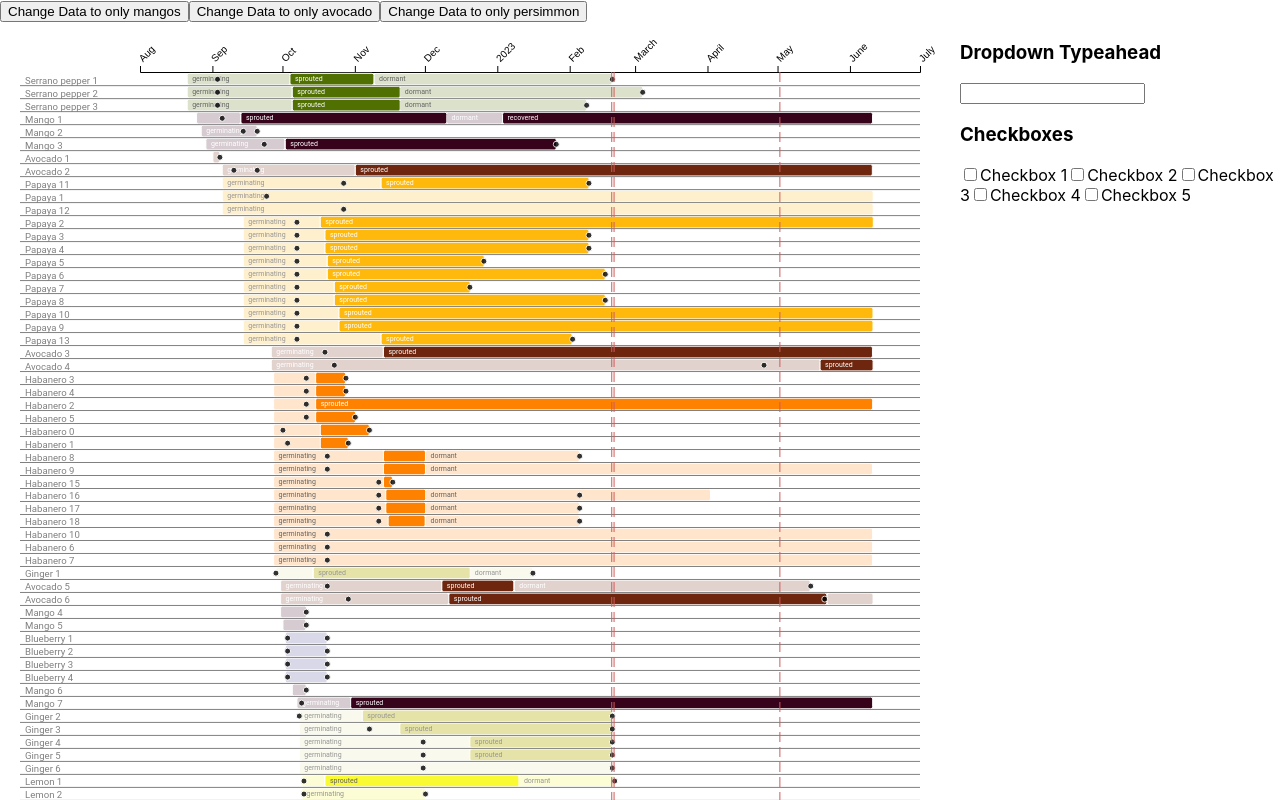
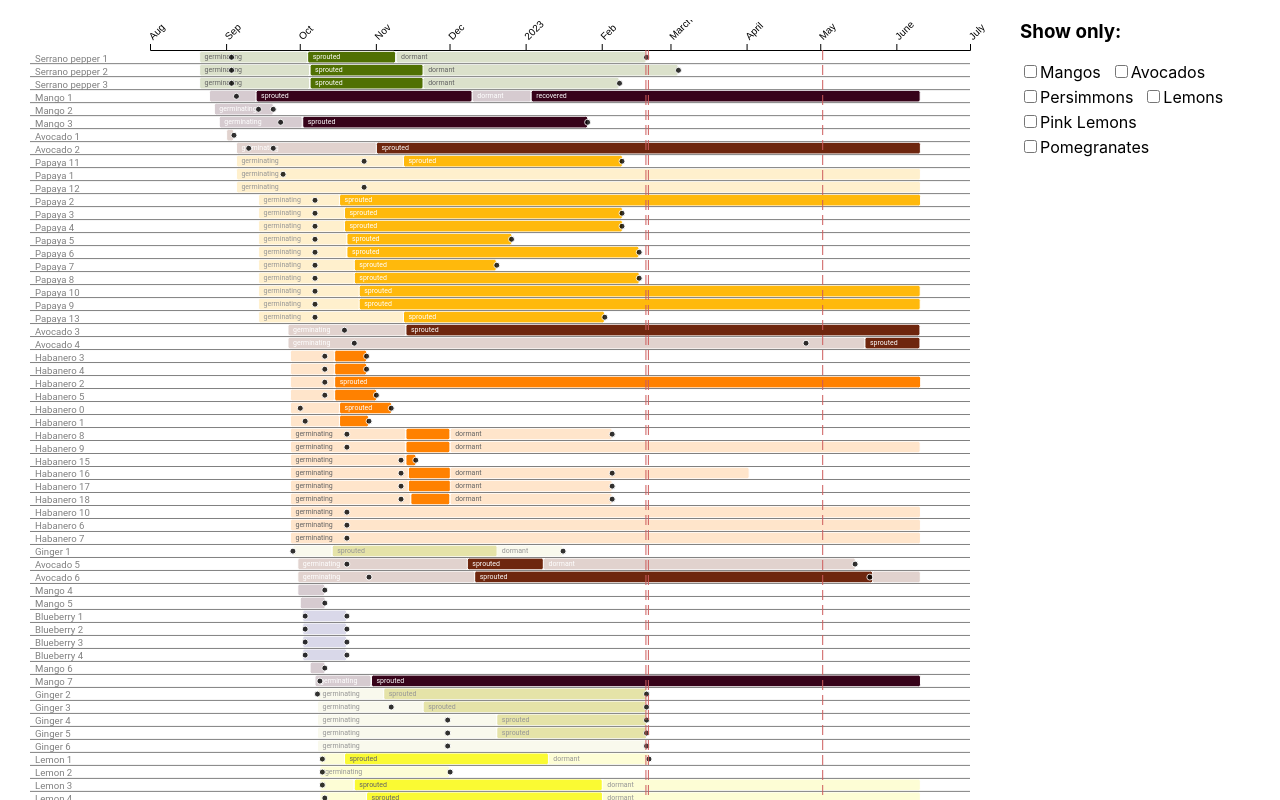
Before and after one commit to jpiccirillo/gantt-plant-timeline, a React (Create React App) app: page / in a window 1280 px wide. Shown: the top 800 px of the page. Built offline with nearby package versions, Linux system fonts and the light colour scheme.

Commit message:
Implement data change on checkbox usage

```diff
--- a/src/App.js
+++ b/src/App.js
@@ -7,36 +7,24 @@ import "./style/App.css";
 function App() {
   let [parentData, setParentData] = useState(data);
 
-  function toMangoData() {
+  const handleSidebarEvent = (tags) => {
     setParentData(
-      data.filter(
-        (plant) => plant.name === "Mango 29" || plant.name === "Mango 31"
-      )
+      data.filter((plant) => {
+        const validTags = tags.filter((t) => t.checked);
+        return !validTags.length
+          ? true
+          : validTags.find(({ id }) => {
+              return plant.name.toLowerCase().startsWith(id.toLowerCase());
+            });
+      })
     );
-  }
-
-  function toAvocadoData() {
-    setParentData(data.filter((plant) => plant.name.includes("Avocado")));
-  }
-
-  function toPersimmonData() {
-    setParentData(data.filter((plant) => plant.name.includes("Persimmon")));
-  }
+  };
 
   return (
     <div className="App">
-      <button className="App-header" onClick={toMangoData}>
-        Change Data to only mangos
-      </button>
-      <button className="App-header" onClick={toAvocadoData}>
-        Change Data to only avocado
-      </button>
-      <button className="App-header" onClick={toPersimmonData}>
-        Change Data to only persimmon
-      </button>
       <div id="gantt-wrapper">
         <GanttChart data={parentData} />
-        <Sidebar />
+        <Sidebar onSidebarEvent={handleSidebarEvent} />
       </div>
     </div>
   );
--- a/src/components/Chart/Chart.jsx
+++ b/src/components/Chart/Chart.jsx
@@ -6,8 +6,8 @@ import { isMobile, toTitleCase, registerResize, cm } from "../../utils";
 import { useEffect, useRef, useState } from "react";
 
 let margin = isMobile()
-  ? { top: 50, right: 10, bottom: 30, left: 10, laneGutter: 90 }
-  : { top: 50, right: 20, bottom: 30, left: 20, laneGutter: 120 };
+  ? { top: 30, right: 10, bottom: 30, left: 10, laneGutter: 90 }
+  : { top: 30, right: 20, bottom: 30, left: 20, laneGutter: 120 };
 
 const config = {
   fixedRowHeight: true,
--- a/src/components/Sidebar/Sidebar.jsx
+++ b/src/components/Sidebar/Sidebar.jsx
@@ -1,83 +1,45 @@
 import React, { useState } from "react";
+import "../../style/sidebar.css";
 
-const Sidebar = () => {
-  const [selectedOption, setSelectedOption] = useState("");
-  const [checkboxes, setCheckboxes] = useState({
-    checkbox1: false,
-    checkbox2: false,
-    checkbox3: false,
-    checkbox4: false,
-    checkbox5: false,
-  });
-
-  const handleDropdownChange = (e) => {
-    setSelectedOption(e.target.value);
-  };
+const Sidebar = ({ onSidebarEvent }) => {
+  const [checkboxes, setCheckboxes] = useState([
+    { id: "mango", label: "Mangos", checked: false },
+    { id: "avocado", label: "Avocados", checked: false },
+    { id: "persimmon", label: "Persimmons", checked: false },
+    { id: "lemon", label: "Lemons", checked: false },
+    { id: "pink lemon", label: "Pink Lemons", checked: false },
+    { id: "pom", label: "Pomegranates", checked: false },
+  ]);
 
   const handleCheckboxChange = (e) => {
     const { name, checked } = e.target;
-    setCheckboxes((prevState) => ({ ...prevState, [name]: checked }));
+    setCheckboxes((prevState) => {
+      const newState = prevState.map((checkbox) =>
+        checkbox.id === name ? { ...checkbox, checked } : checkbox
+      );
+      onSidebarEvent(newState);
+      return newState;
+    });
   };
 
   return (
     <div className="sidebar">
-      <h3>Dropdown Typeahead</h3>
-      <input
-        type="text"
-        value={selectedOption}
-        onChange={handleDropdownChange}
-      />
-
-      <h3>Checkboxes</h3>
-      <label>
-        <input
-          type="checkbox"
-          name="checkbox1"
-          checked={checkboxes.checkbox1}
-          onChange={handleCheckboxChange}
-        />
-        Checkbox 1
-      </label>
-
-      <label>
-        <input
-          type="checkbox"
-          name="checkbox2"
-          checked={checkboxes.checkbox2}
-          onChange={handleCheckboxChange}
-        />
-        Checkbox 2
-      </label>
-
-      <label>
-        <input
-          type="checkbox"
-          name="checkbox3"
-          checked={checkboxes.checkbox3}
-          onChange={handleCheckboxChange}
-        />
-        Checkbox 3
-      </label>
-
-      <label>
-        <input
-          type="checkbox"
-          name="checkbox4"
-          checked={checkboxes.checkbox4}
-          onChange={handleCheckboxChange}
-        />
-        Checkbox 4
-      </label>
-
-      <label>
-        <input
-          type="checkbox"
-          name="checkbox5"
-          checked={checkboxes.checkbox5}
-          onChange={handleCheckboxChange}
-        />
-        Checkbox 5
-      </label>
+      <h3>Show only:</h3>
+      <div className="checkboxes-container">
+        {checkboxes.map((checkbox) => (
+          <span className="label-input">
+            <label key={checkbox.id}>
+              <input
+                type="checkbox"
+                name={checkbox.id}
+                checked={checkbox.checked}
+                onChange={handleCheckboxChange}
+              />
+              {checkbox.label}
+            </label>
+          </span>
+        ))}
+      </div>
     </div>
   );
 };
--- a/src/style/App.css
+++ b/src/style/App.css
@@ -1,4 +1,19 @@
 #gantt-wrapper {
   display: grid;
-  grid-template-columns: 3fr 1fr;
+  grid-template-columns: 4fr 1fr;
+  grid-gap: 10px;
+  padding: 10px;
+  margin-top: 10px;
 }
+
+@media only screen and (max-width: 500px) {
+  #gantt-wrapper {
+    grid-template-columns: 1fr;
+  }
+  .sidebar {
+    order: 1;
+  }
+  .gantt {
+    order: 2;
+  }
+}
--- /dev/null
+++ b/src/style/sidebar.css
@@ -0,0 +1,9 @@
+.label-input {
+  margin-right: 10px;
+  display: inline-block;
+  margin-bottom: 5px;
+}
+
+.sidebar h3 {
+  margin-top: 0px;
+}
```
